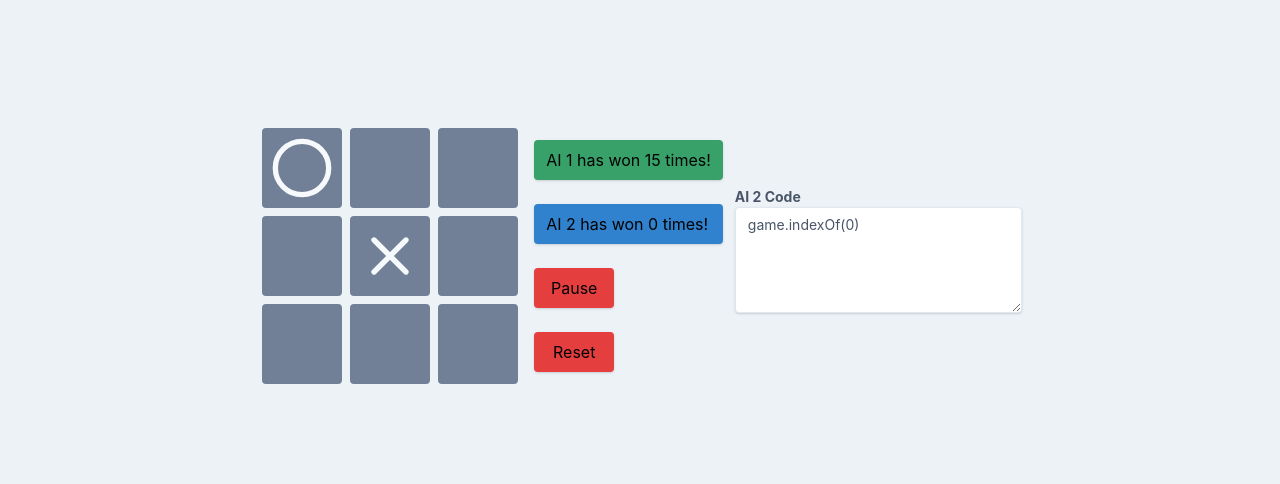
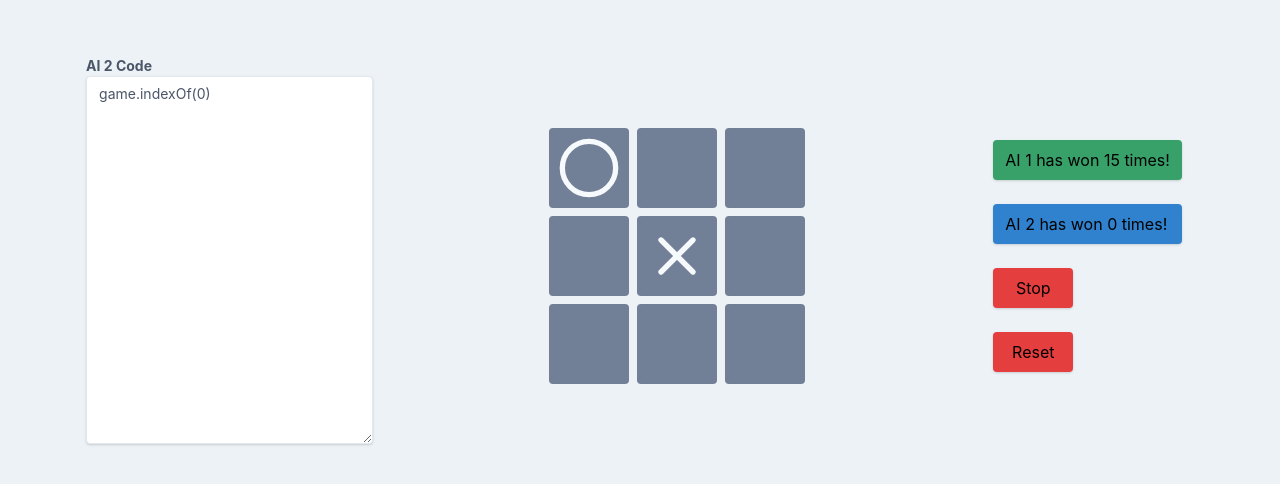
Before and after one commit to Ankcorn/single-elimination-tictactoe, a React (Create React App) app: page / in a window 1280 px wide. Shown: the part 144-628 px from the top of the page. Built offline with nearby package versions, Linux system fonts and the light colour scheme.

Commit message:
layout changed

```diff
--- a/src/App.js
+++ b/src/App.js
@@ -38,7 +38,13 @@ function App() {
   }, 50);
 
   return (
-    <div className="flex justify-center items-center w-screen h-screen bg-gray-200 ">
+    <div className="flex justify-around items-center w-screen h-screen bg-gray-200 ">
+      <div className="flex flex-col">
+        <label className="block text-gray-700 text-sm font-bold mb-2" htmlFor="ai2">
+          AI 2 Code
+          <textarea value={ai2} onChange={e => setAI2(e.target.value)} rows="20" className="shadow appearance-none border rounded w-full py-2 px-3 text-gray-700 leading-tight focus:outline-none focus:shadow-outline" id="ai2" type="text" placeholder="game.indexOf(0)" />
+        </label>
+      </div>
       <Board>
         {game.map((piece, i) => (
           <Square
@@ -58,7 +64,7 @@ function App() {
             setWinner({ p1: 0, p2: 0 });
             resetGame();
           }}
-          text={paused ? 'Play' : 'Pause'}
+          text={paused ? 'Start' : 'Stop'}
         />
         <Button
           onClick={() => {
@@ -69,13 +75,6 @@ function App() {
           text="Reset"
         />
       </div>
-      <div className="flex flex-col">
-        <label className="block text-gray-700 text-sm font-bold mb-2" htmlFor="ai2">
-          AI 2 Code
-          <textarea value={ai2} onChange={e => setAI2(e.target.value)} rows="5" className="shadow appearance-none border rounded w-full py-2 px-3 text-gray-700 leading-tight focus:outline-none focus:shadow-outline" id="ai2" type="text" placeholder="game.indexOf(0)" />
-        </label>
-
-      </div>
     </div>
   );
 }
```
